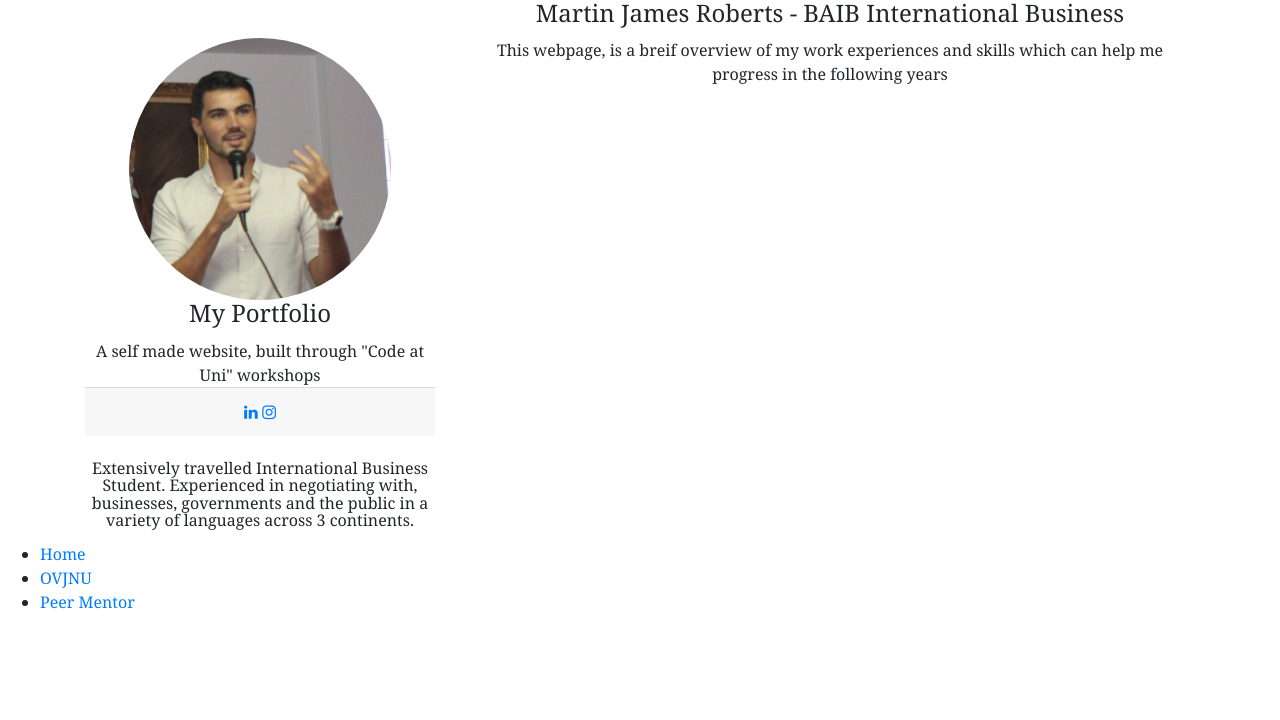
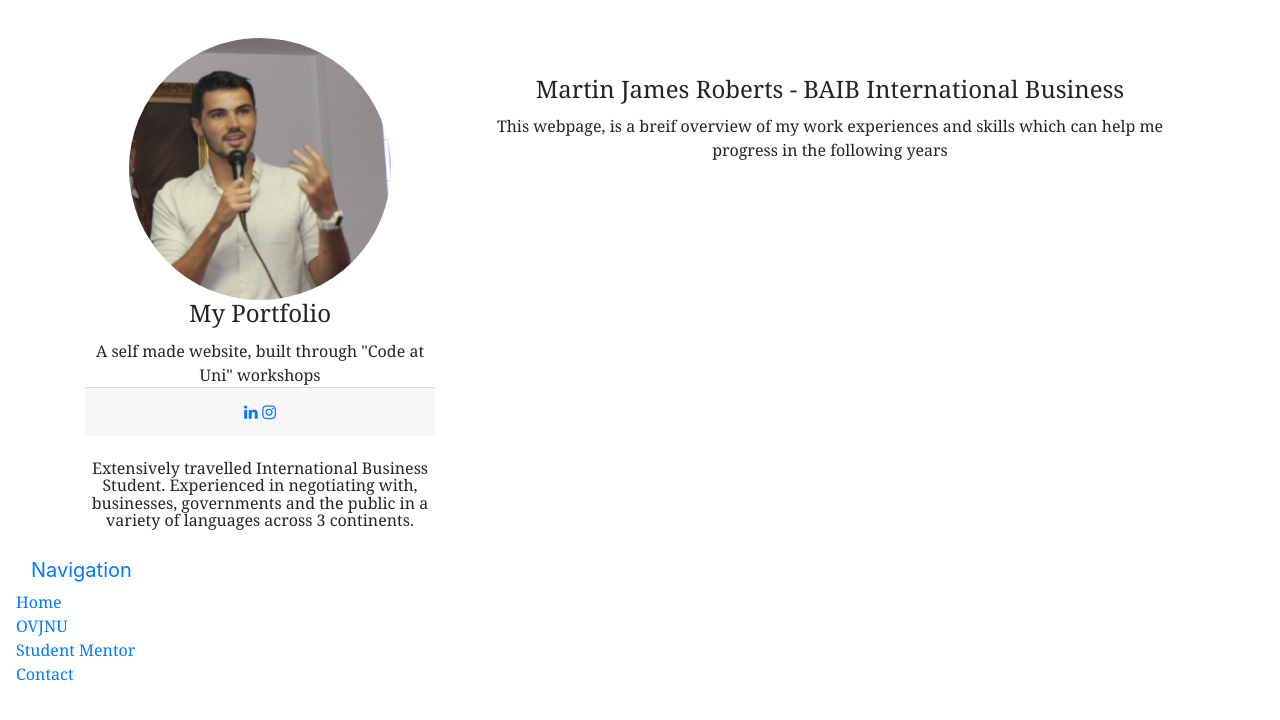
Before and after one commit to martinjroberts24/martinjroberts24.github.io, a plain HTML site: page index.html in a window 1280 px wide. Drawn offline with nearby package versions, Linux system fonts and the light colour scheme.

Commit message:
Add files via upload

```diff
--- a/index.html
+++ b/index.html
@@ -47,10 +47,25 @@
 			</div>
 	</div>
 </div>
-<ul>
-  <li><a href="default.asp">Home</a></li>
-  <li><a href="news.asp">OVJNU</a></li>
-  <li><a href="contact.asp">Peer Mentor</a></li>
+<nav class="navbar navbar-default">
+	<div class="row">
+		<div class="col-md-4">
+  			<div class="container-fluid">
+    			<div class="navbar-header">
+      			<a class="navbar-brand" href="#">Navigation</a>
+    			</div>
+    		</div>
+    	</div>
+    </div>
+    <ul class="nav navbar-nav">
+      <li class="active"><a href="#">Home</a></li>
+      <li><a href="#">OVJNU</a></li>
+      <li><a href="#">Student Mentor</a></li>
+      <li><a href="#">Contact</a></li>
+    </ul>
+  </div>
+</nav>
+
 
 
 
--- a/styles/styles.css
+++ b/styles/styles.css
@@ -26,9 +26,14 @@
 }
 ul {
 	font-family: "georgia";
-    position: fixed;
-    width: 100%;
+        width: 100%;
 }
 .card-title{
  	text-align:center;
  }
+ .martinjamesroberts{
+  margin-top: 2cm;
+}
+.navbar {
+
+}
```
